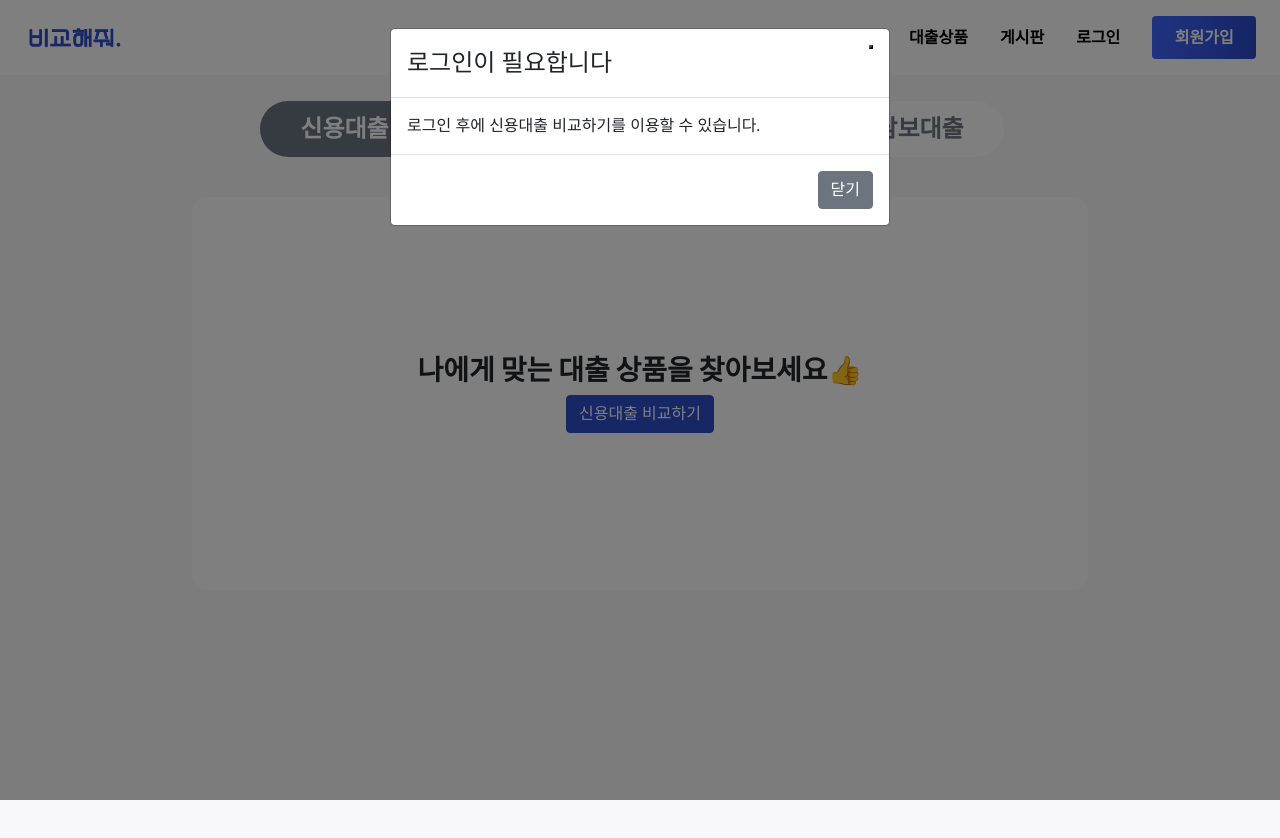
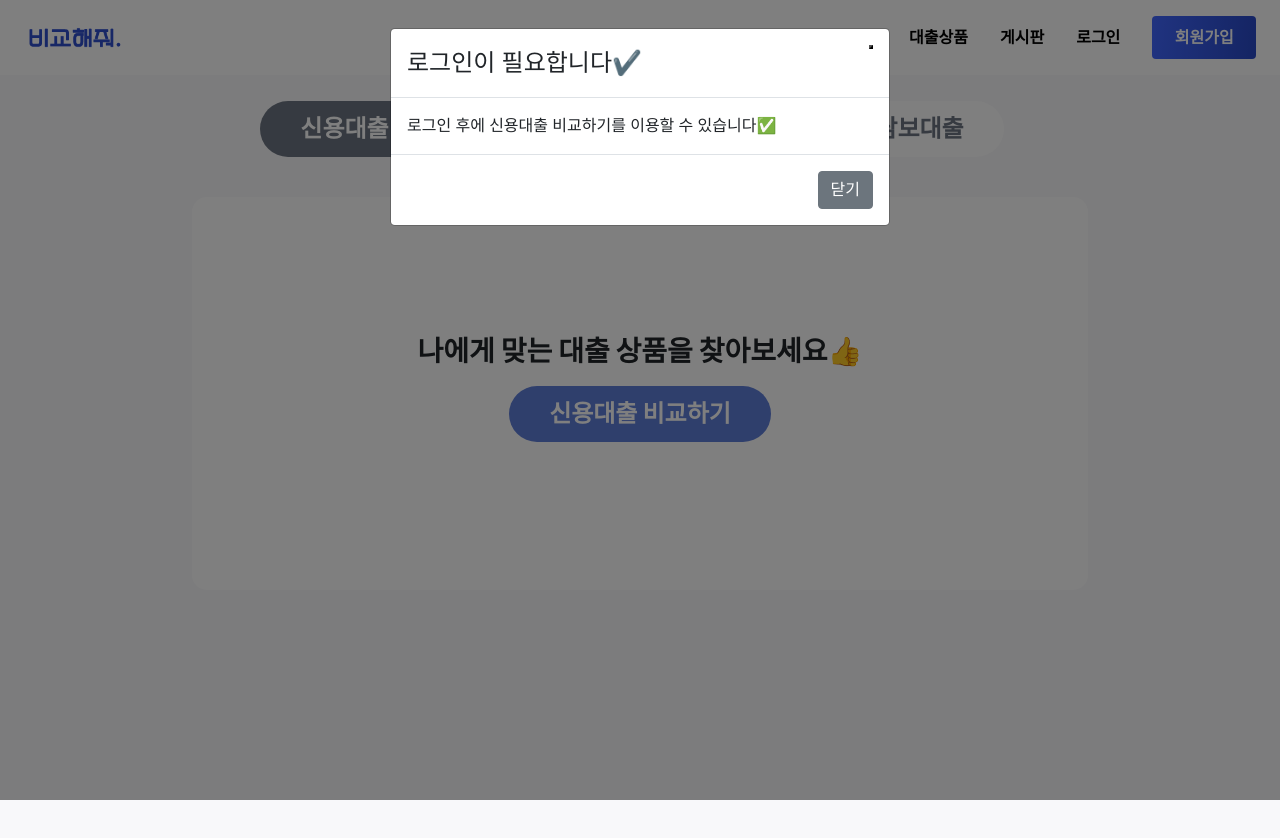
Before and after one commit to Hooddduck/BKHJ-frontend, a React (Create React App) app: page /credit in a window 1280 px wide. Both pictures are taken after a click on the button "신용대출 비교하기". Shown: the top 838 px of the page. Built offline with nearby package versions, Linux system fonts and the light colour scheme.

Commit message:
currentuser2

```diff
--- a/src/component/bkhj/Credit.jsx
+++ b/src/component/bkhj/Credit.jsx
@@ -71,7 +71,7 @@ const Credit = () => {
                   </Link>
                 </div>
               ) : (
-                  <Button onClick={handleModalOpen} className="linktocustomization">
+                  <Button onClick={handleModalOpen} className="credit-comparison">
                     신용대출 비교하기
                   </Button>
               )}
@@ -84,9 +84,9 @@ const Credit = () => {
       {/* 모달 창 */}
       <Modal show={showModal} onHide={handleModalClose}>
         <Modal.Header closeButton>
-          <Modal.Title>로그인이 필요합니다</Modal.Title>
+          <Modal.Title>로그인이 필요합니다✔️</Modal.Title>
         </Modal.Header>
-        <Modal.Body>로그인 후에 신용대출 비교하기를 이용할 수 있습니다.</Modal.Body>
+        <Modal.Body>로그인 후에 신용대출 비교하기를 이용할 수 있습니다✅</Modal.Body>
         <Modal.Footer>
           <Button variant="secondary" onClick={handleModalClose}>
             닫기
```
